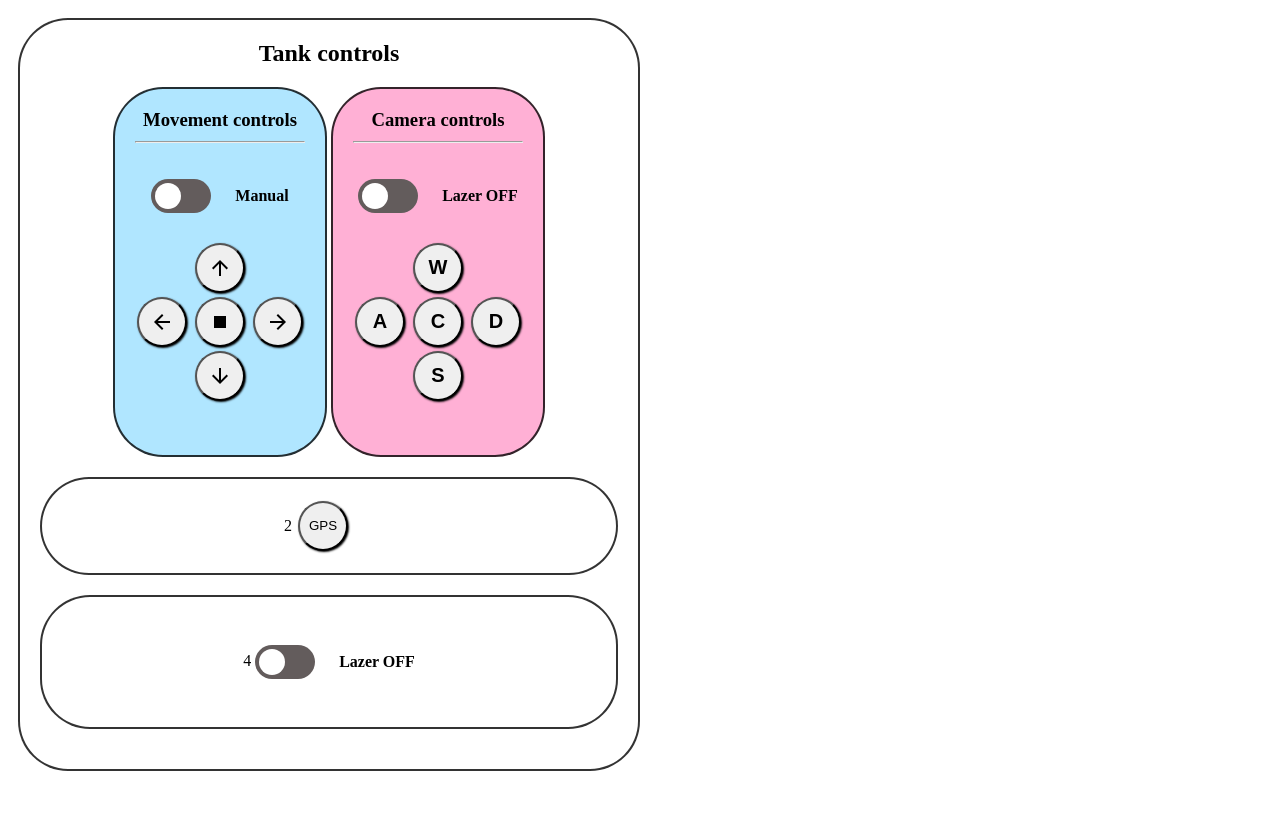
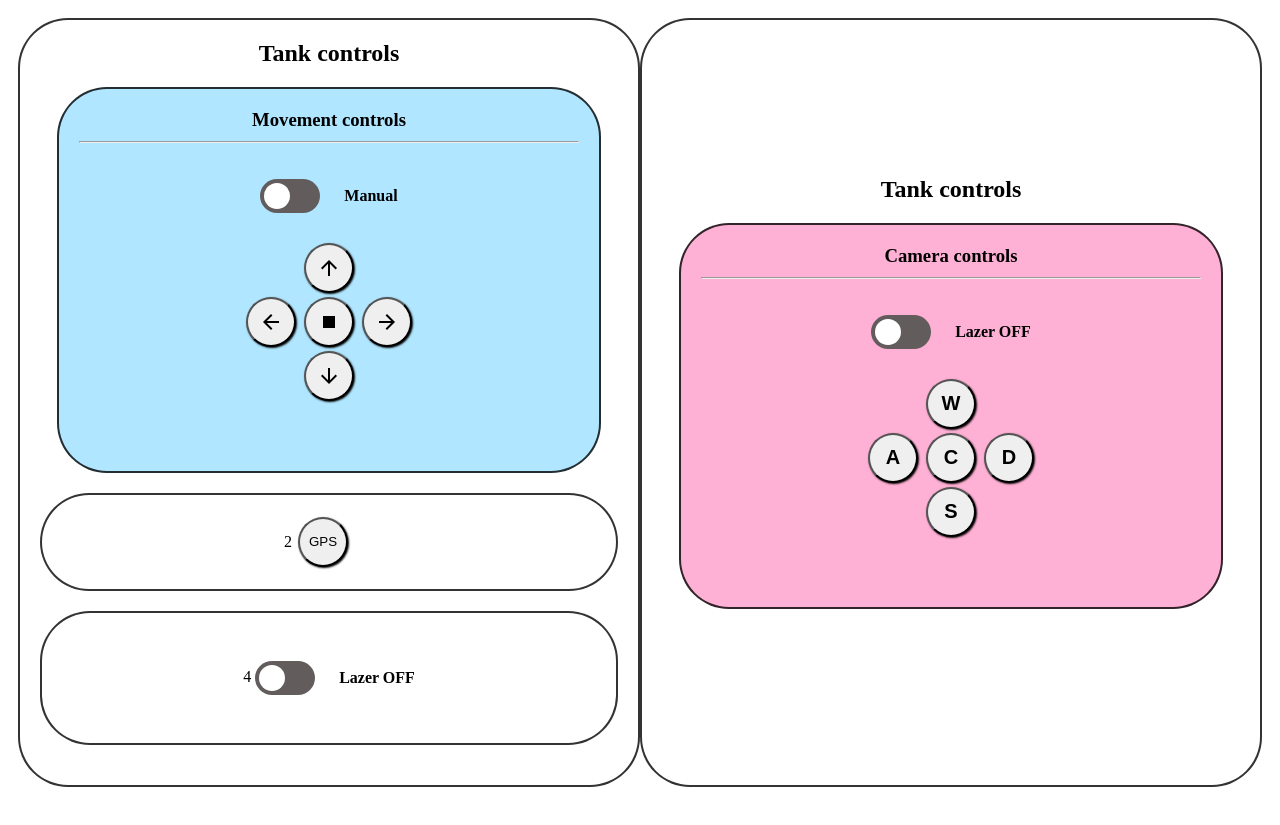
Before and after one commit to ronanbkr/ourtank, a Flask app: page /video_page in a window 1280 px wide. Shown: the part 574-1399 px from the top of the page. Before the commit the page ends 1345 px from the top, so only its background shows below. Run offline with Flask 2, Linux system fonts and the light colour scheme; data that the repository does not hold is empty.

Commit message:
move camera controls to the right

```diff
--- a/src/RaspberryPiRo_code/templates/index.html
+++ b/src/RaspberryPiRo_code/templates/index.html
@@ -121,9 +121,10 @@
       }
 
       .control-item {
+        width: 500px;
         display: inline-block;
-        text-align: center;
-        align-content: center;
+        /* text-align: center; */
+        /* align-content: center; */
         background-color: rgba(255, 255, 255, 0.8);
         border: 2px solid rgba(0, 0, 0, 0.8);
         border-radius: 50px;
@@ -132,12 +133,12 @@
       }
 
       .controller {
-        width: fit-content;
+        /* width: fit-content; */
       }
 
       form {
-        margin: 0;
-        align: center;
+        /* margin: 0;
+        align: center; */
       }
 
       img {
@@ -347,7 +348,7 @@
       <div class="grid-item">
         <h2>Tank controls</h2>
           <div class="tank-controls">
-            <div class="control-item" style="width: fit-content; background-color: rgb(176, 230, 255)" id="keycontrol">
+            <div class="control-item" style="background-color: rgb(176, 230, 255)" id="keycontrol">
               <h3>Movement controls</h3>
               <hr>
                 <!-- Rounded switch -->
@@ -386,7 +387,30 @@
                 </div>
                 <p id='output'></p>
               </div>
-              <div class="control-item" style="width: fit-content; background-color: rgb(255, 176, 213)" id="keycontrol">
+              <div class="grid-item" style="max-weight:100%">2
+                <button onclick="getGPS()" id='gps' class='control' value='GPS' type="button" name="gps">GPS</button>
+                <p style="word-break: break-all;" id='gps_data'>
+                </p>
+              </div>
+      </div>
+      <div class="grid-item">4
+
+      <div class="switchDiv">
+          <label class="switch">
+            <input id="nightValue" type="checkbox" onclick="switchNightValue()">
+            <span class="slider round">
+            </span>
+
+          </label>
+          <p id='nightVal'>Lazer OFF</p>
+        </div>
+
+      </div>
+    </div>
+    <div class="grid-item">
+      <h2>Tank controls</h2>
+        <div class="tank-controls">
+          <div class="control-item" style="background-color: rgb(255, 176, 213)" id="keycontrol">
             <h3>Camera controls</h3>
             <hr>
               <!-- Rounded switch -->
@@ -426,22 +450,6 @@
               </div>
               <p id='output'></p>
           </div>
-              <div class="grid-item" style="max-weight:100%">2
-                <button onclick="getGPS()" id='gps' class='control' value='GPS' type="button" name="gps">GPS</button>
-                <p style="word-break: break-all;" id='gps_data'>
-                </p>
-              </div>
-      </div>
-      <div class="grid-item">4
-      <div class="switchDiv">
-          <label class="switch">
-            <input id="nightValue" type="checkbox" onclick="switchNightValue()">
-            <span class="slider round">
-            </span>
-
-          </label>
-          <p id='nightVal'>Lazer OFF</p>
-        </div>
         </div>
       </div>
 
```
Lines whose indentation alone changed are shown as unchanged.
